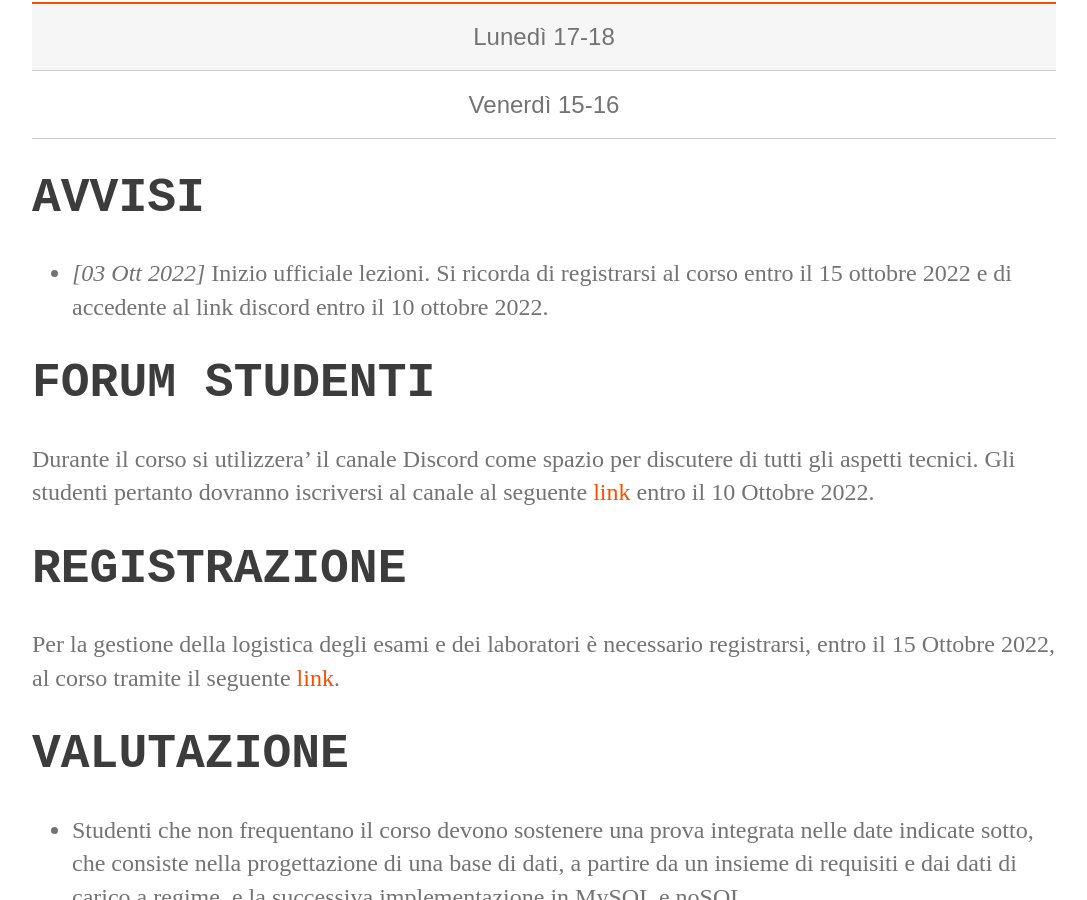
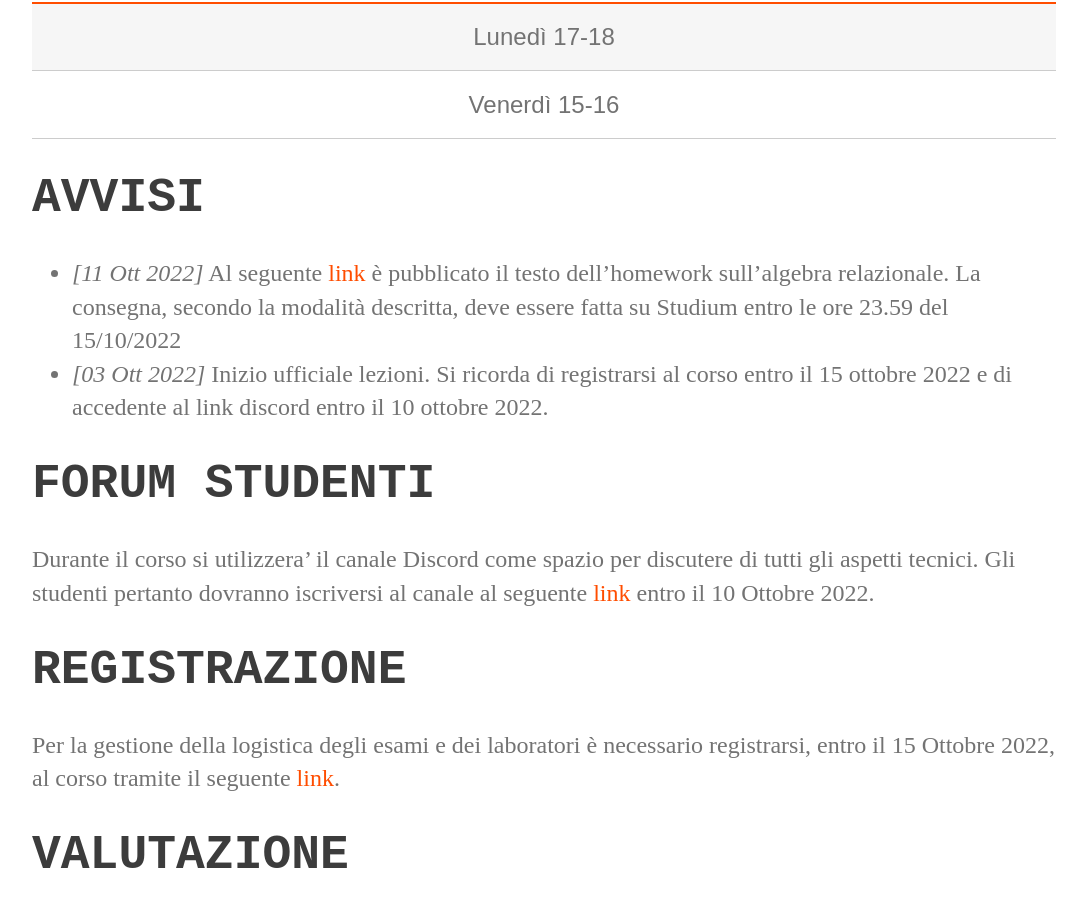
Before and after one commit to perceivelab/database-course, a Jekyll site: the page built from index.md, in a window 1280 px wide and 900 px high, scrolled down 507 px. Shown: the whole window, without its empty margins (96-1183 px from the left). Built offline with Jekyll 4.4.1, drawn with Linux system fonts in a browser that asks for light colours.

Commit message:
Update index.md

```diff
--- a/index.md
+++ b/index.md
@@ -20,6 +20,7 @@ layout: default
 
 
 # AVVISI
+- *[11 Ott 2022]* Al seguente [link]([https://forms.gle/fchUuCLj5oRhawYk7](https://drive.google.com/file/d/18ktpSfI02fh0agXa_MiZqlxjJWuY0vVO/view?usp=sharing)) è pubblicato il testo dell'homework sull'algebra relazionale. La consegna, secondo la modalità descritta, deve essere fatta su Studium entro le ore 23.59 del 15/10/2022
 - *[03 Ott 2022]* Inizio ufficiale lezioni. Si ricorda di registrarsi al corso entro il 15 ottobre 2022 e di accedente al link discord entro il 10 ottobre 2022.
 
 # FORUM STUDENTI
```
